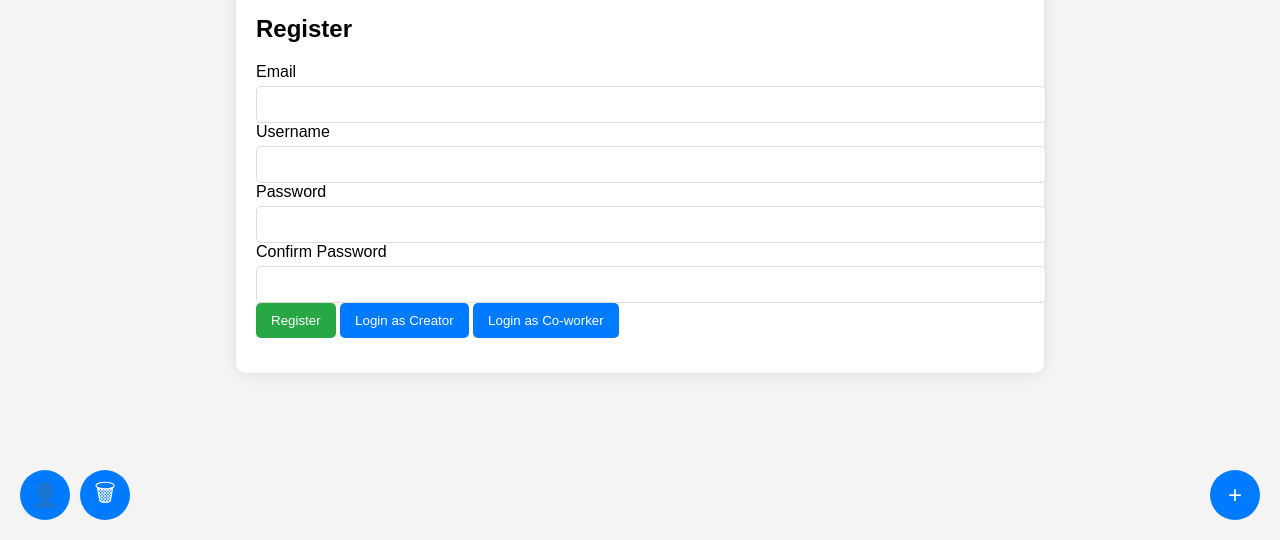
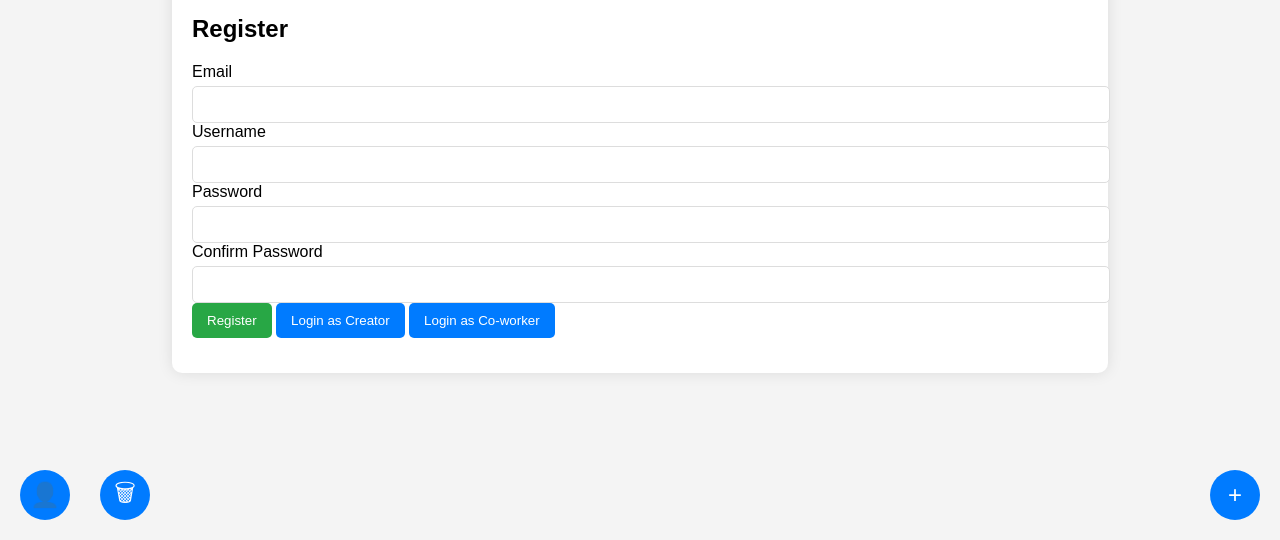
Before and after one commit to Admin-Supernote/supernote2, a plain HTML site: page index.html in a window 1280 px wide. Shown: the part 260-800 px from the top of the page. Drawn offline with Linux system fonts and the light colour scheme.

Commit message:
Update index.html

```diff
--- a/index.html
+++ b/index.html
@@ -17,7 +17,7 @@
         }
 
         .container {
-            width: 60%;
+            width: 70%;
             background: #fff;
             padding: 20px;
             box-shadow: 0px 0px 15px rgba(0, 0, 0, 0.1);
@@ -128,7 +128,7 @@
         }
 
         #trash-can-button {
-            left: 80px;
+            left: 100px;
         }
 
         #trash-can {
```
